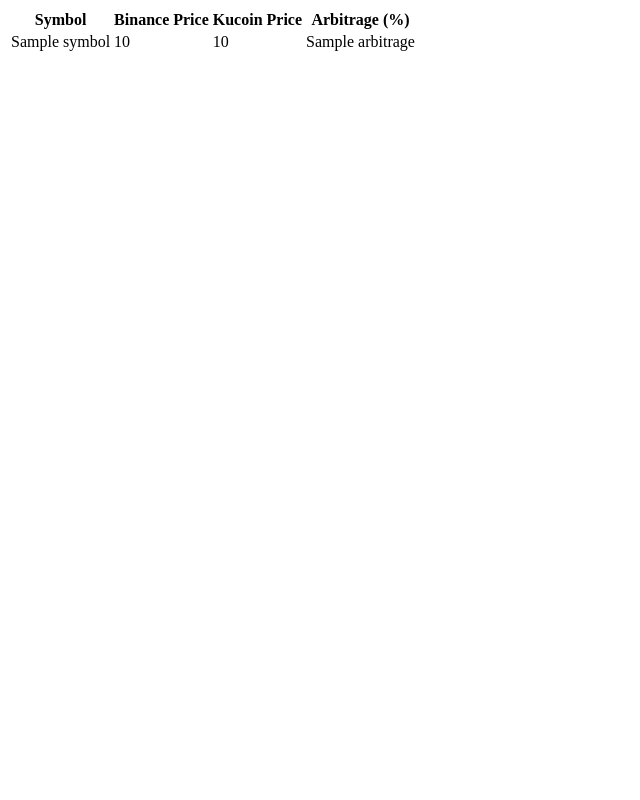
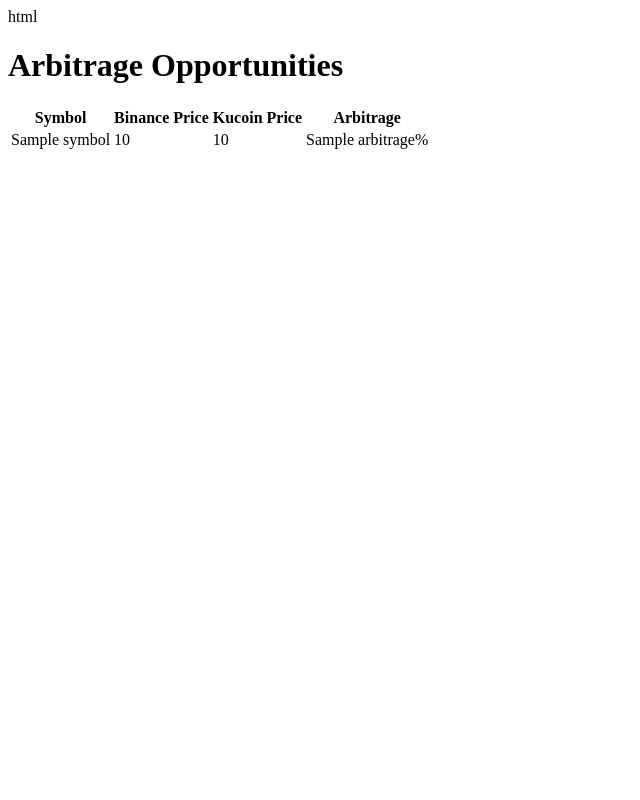
Before and after one commit to alaminizaan100/webprice, a Flask app: template templates/index.html in a window 1280 px wide. Shown: the whole page, without its empty margins (0-640 px from the left). Run offline with Flask 3, Linux system fonts and the light colour scheme; the template is opened without the code that fills it: most values are stand-ins (such as "Sample title", 1, 10 or a date in 2020).

Commit message:
Update index.html

```diff
--- a/templates/index.html
+++ b/templates/index.html
@@ -1,23 +1,26 @@
 
+
+html
 <!DOCTYPE html>
 <html>
     <head>
-    <title>Coin Prices</title>
+        <title>Arbitrage Opportunities</title>
     </head>
     <body>
+        <h1>Arbitrage Opportunities</h1>
         <table>
             <tr>
                 <th>Symbol</th>
                 <th>Binance Price</th>
                 <th>Kucoin Price</th>
-            <th>Arbitrage (%)</th>
+                <th>Arbitrage</th>
             </tr>
             {% for item in data %}
             <tr>
                 <td>{{ item.symbol }}</td>
                 <td>{{ item.binance_price }}</td>
                 <td>{{ item.kucoin_price }}</td>
-            <td>{{ item.arbitrage }}</td>
+                <td>{{ item.arbitrage }}%</td>
             </tr>
             {% endfor %}
         </table>
```
Lines whose indentation alone changed are shown as unchanged.
